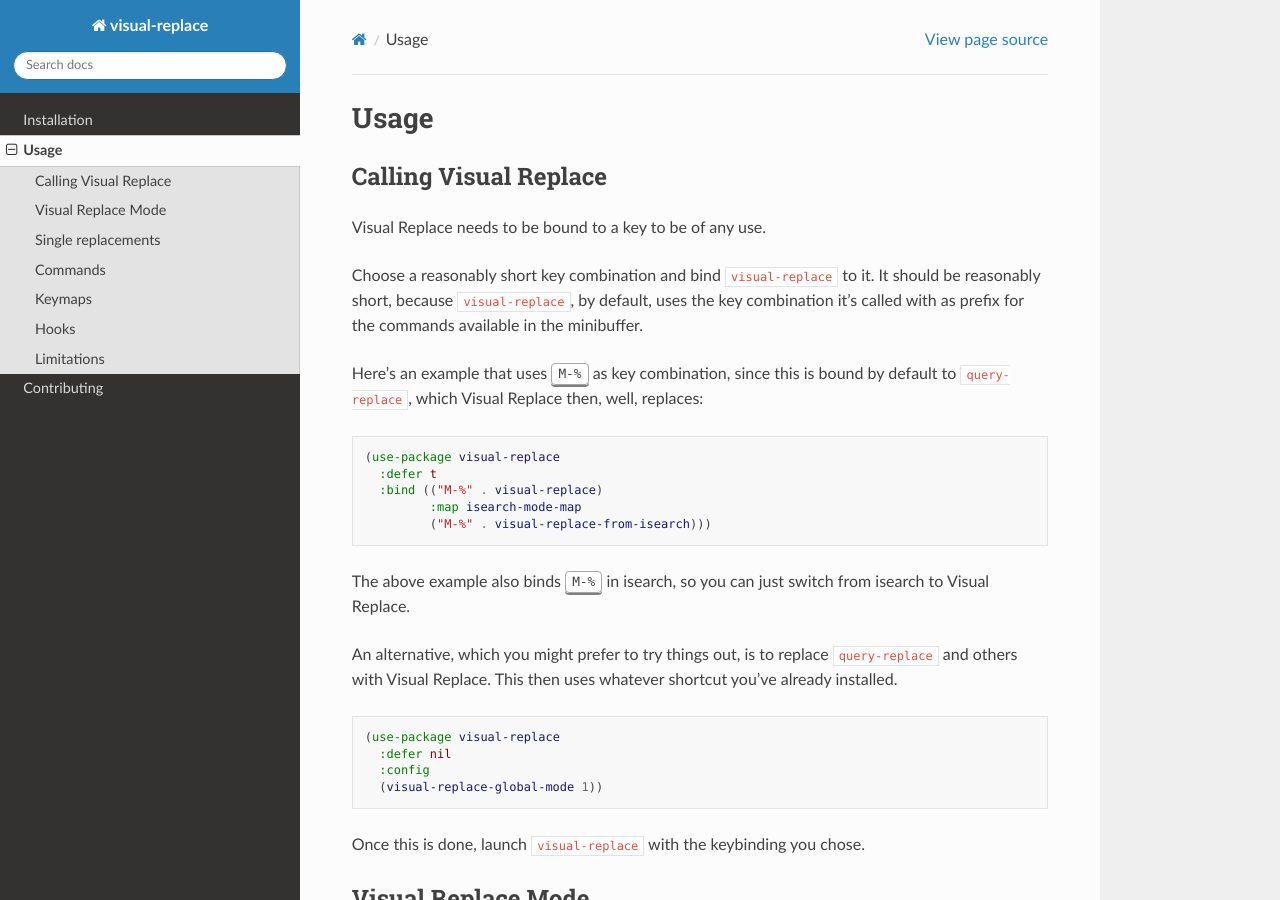
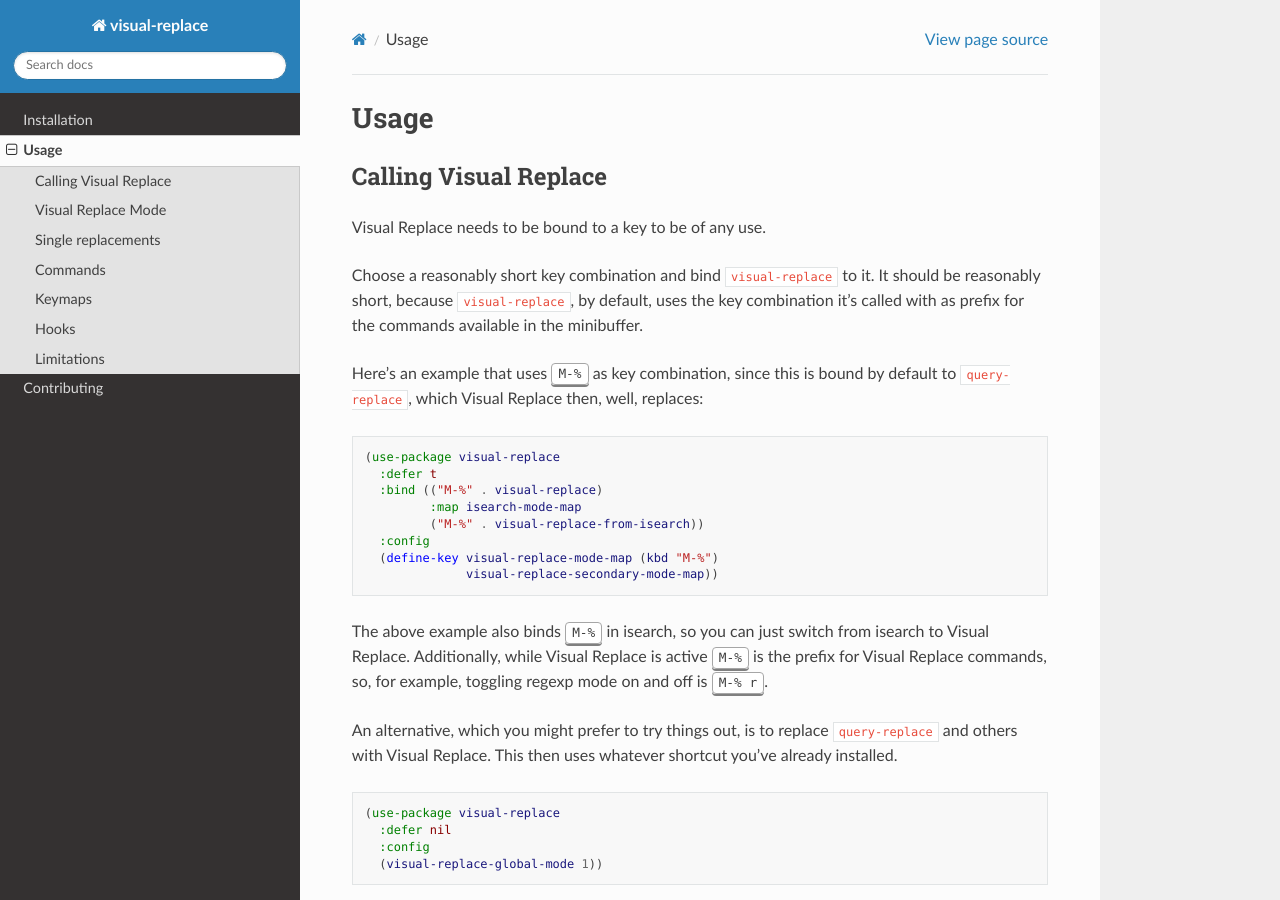
Before and after one commit to szermatt/visual-replace, a Sphinx documentation site: the page built from docs/source/usage.rst, in a window 1280 px wide and 900 px high. Built offline with Sphinx 7.4.7 and the Read the Docs theme 3.1.0, drawn with Linux system fonts in a browser that asks for light colours.

Commit message:
docs: Push for configuring keybinding for secondary-mode map.
By default, secondary-mode-map is bound to the key that's used to call
visual-replace. That works in some common cases, but easily causes
issues and is probably something that should be removed in future
versions.

It seems a better idea overall to push to setting up the binding for
visual-replace-secondary-mode-map explicitly in the example
configuration, is this change does.

Issue #11

```diff
--- a/docs/source/usage.rst
+++ b/docs/source/usage.rst
@@ -21,10 +21,16 @@ then, well, replaces:
     :defer t
     :bind (("M-%" . visual-replace)
            :map isearch-mode-map
-           ("M-%" . visual-replace-from-isearch)))
+           ("M-%" . visual-replace-from-isearch))
+    :config
+    (define-key visual-replace-mode-map (kbd "M-%")
+                visual-replace-secondary-mode-map))
 
 The above example also binds :kbd:`M-%` in isearch, so you can just
-switch from isearch to Visual Replace.
+switch from isearch to Visual Replace. Additionally, while Visual
+Replace is active :kbd:`M-%` is the prefix for Visual Replace
+commands, so, for example, toggling regexp mode on and off is
+:kbd:`M-% r`.
 
 An alternative, which you might prefer to try things out, is to
 replace :code:`query-replace` and others with Visual Replace. This
```
Also changed, not shown: 1 other file.
